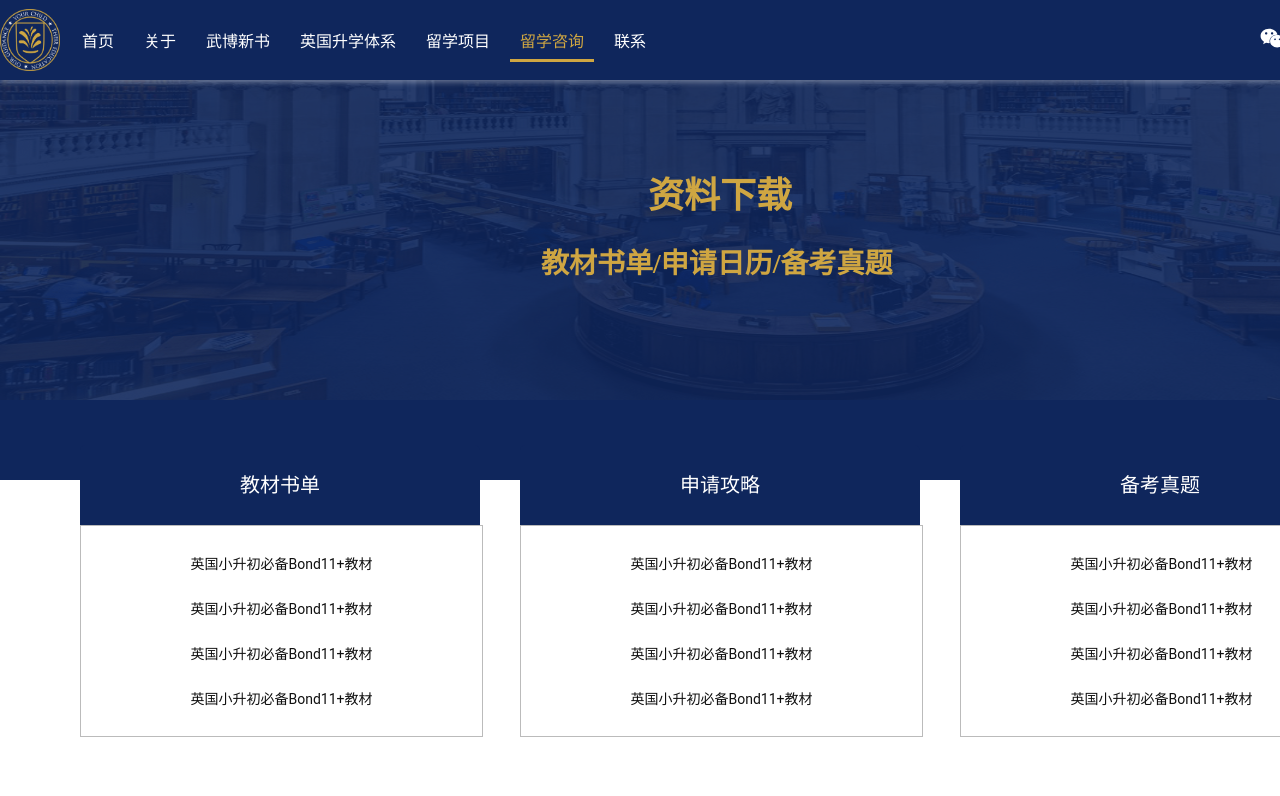
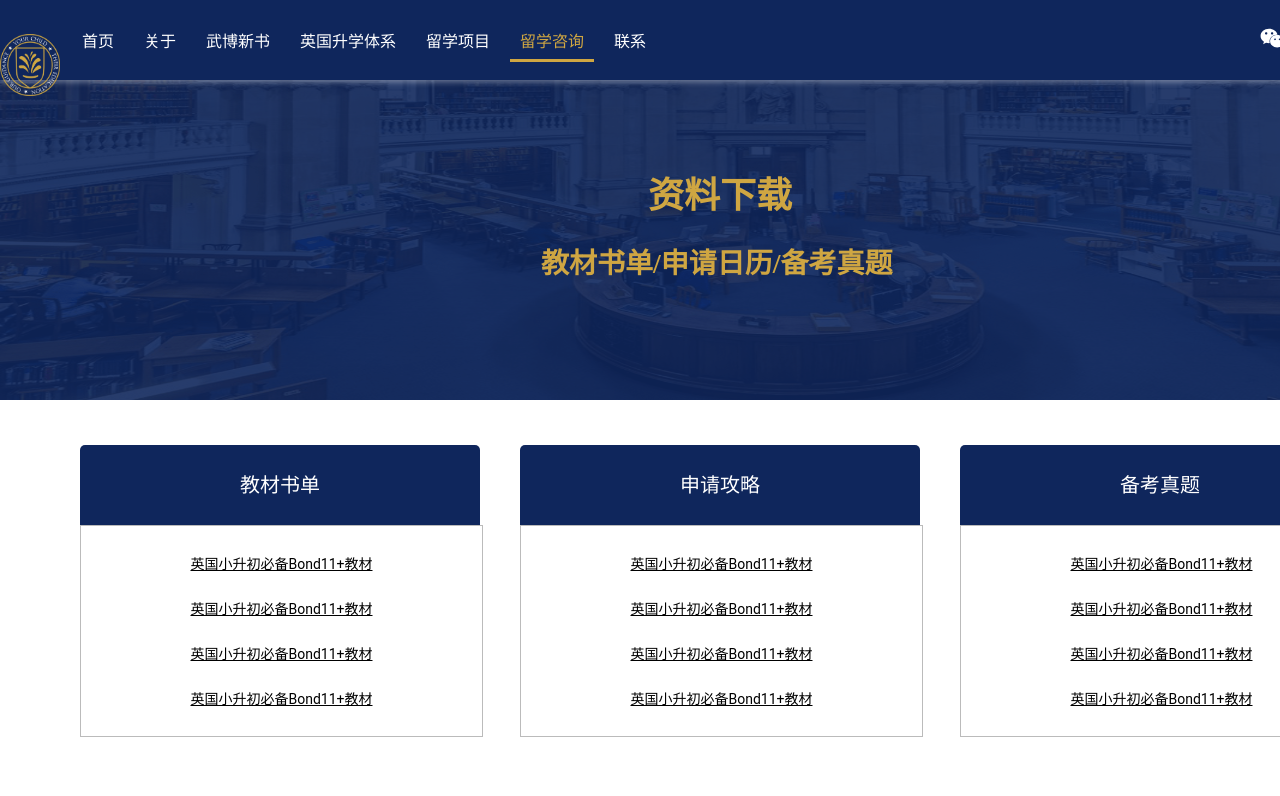
Before and after one commit to Christina0215/waibao, a React (Create React App) app: page /consult/download in a window 1280 px wide. Shown: the top 796 px of the page. Built offline with nearby package versions, Linux system fonts and the light colour scheme.

Commit message:
修复了留学科普的行距，资料下载界面串位，文字下划线，直接下载，居中对齐问题，上传了晓原改的部分。

```diff
--- a/src/abroad.css
+++ b/src/abroad.css
@@ -135,7 +135,8 @@
   font-size: 20px;
   text-align: left;
   font-family: SourceHanSansSC-regular;
-  position: absolute
+  position: absolute;
+  line-height: 25px;
 }
 
 .wccontent {
@@ -144,7 +145,8 @@
   font-size: 16px;
   text-align: left;
   font-family: SourceHanSansSC-regular;
-  position: absolute
+  position: absolute;
+  line-height: 25px;
 }
 
 .udwc {
@@ -314,4 +316,6 @@
   height: 45px;
   font-size: 14px;
   line-height: 77px;
+  display: block;
+  color: black;
 }
--- a/src/components/Download.js
+++ b/src/components/Download.js
@@ -7,7 +7,7 @@ import redqr from '../assets/留学咨询.png';
 function Download() {
     return (
         <div style={{ height: '1025px' }}>
-            <div className='cover'>
+            <div className='cover2'>
                 <img className='bgimg2' src={abroadback} />
                 <div className='title' style={{
                     top: '106px',
@@ -31,10 +31,10 @@ function Download() {
                 left: '80px',
                 top: '525px',
             }}>
-                <div className="dlcontent">英国小升初必备Bond11+教材</div>
-                <div className="dlcontent">英国小升初必备Bond11+教材</div>
-                <div className="dlcontent">英国小升初必备Bond11+教材</div>
-                <div className="dlcontent">英国小升初必备Bond11+教材</div>
+                <a href={videoqr} download='' className="dlcontent">英国小升初必备Bond11+教材</a>
+                <a href={videoqr} download='' className="dlcontent">英国小升初必备Bond11+教材</a>
+                <a href={videoqr} download='' className="dlcontent">英国小升初必备Bond11+教材</a>
+                <a href={videoqr} download='' className="dlcontent">英国小升初必备Bond11+教材</a>
             </div>
             <div className="dltitle" style={{
                 left: '520px',
@@ -47,10 +47,10 @@ function Download() {
                 left: '520px',
                 top: '525px',
             }}>
-                <div className="dlcontent">英国小升初必备Bond11+教材</div>
-                <div className="dlcontent">英国小升初必备Bond11+教材</div>
-                <div className="dlcontent">英国小升初必备Bond11+教材</div>
-                <div className="dlcontent">英国小升初必备Bond11+教材</div>
+                <a href={videoqr} download='' className="dlcontent">英国小升初必备Bond11+教材</a>
+                <a href={videoqr} download='' className="dlcontent">英国小升初必备Bond11+教材</a>
+                <a href={videoqr} download='' className="dlcontent">英国小升初必备Bond11+教材</a>
+                <a href={videoqr} download='' className="dlcontent">英国小升初必备Bond11+教材</a>
             </div>
             <div className="dltitle" style={{
                 left: '960px',
@@ -63,33 +63,37 @@ function Download() {
                 left: '960px',
                 top: '525px',
             }}>
-                <div className="dlcontent">英国小升初必备Bond11+教材</div>
-                <div className="dlcontent">英国小升初必备Bond11+教材</div>
-                <div className="dlcontent">英国小升初必备Bond11+教材</div>
-                <div className="dlcontent">英国小升初必备Bond11+教材</div>
+                <a href={videoqr} download='' className="dlcontent">英国小升初必备Bond11+教材</a>
+                <a href={videoqr} download='' className="dlcontent">英国小升初必备Bond11+教材</a>
+                <a href={videoqr} download='' className="dlcontent">英国小升初必备Bond11+教材</a>
+                <a href={videoqr} download='' className="dlcontent">英国小升初必备Bond11+教材</a>
+                <a href={videoqr} download='' className="dlcontent">英国小升初必备Bond11+教材</a>
+                <a href={videoqr} download='' className="dlcontent">英国小升初必备Bond11+教材</a>
+                <a href={videoqr} download='' className="dlcontent">英国小升初必备Bond11+教材</a>
+                <a href={videoqr} download='' className="dlcontent">英国小升初必备Bond11+教材</a>
             </div>
             <div className="dlend">更多留学资料，请关注武博在英伦或添加小助理</div>
             <img src={videoqr} style={{
                 position: "absolute",
                 left: '537px',
                 top: '842px',
-                width: '160px',
-                height: '160px',
+                width: '120px',
+                height: '120px',
             }} />
             <img src={redqr} style={{
                 position: "absolute",
                 left: '783px',
                 top: '842px',
-                width: '160px',
-                height: '160px',
+                width: '120px',
+                height: '120px',
             }} />
             <div className="qrend" style={{
-                left: '578px',
-                top: '1011px',
+                left: '557px',
+                top: '968px',
             }}>武博在英伦</div>
             <div className="qrend" style={{
-                left: '815px',
-                top: '1011px',
+                left: '795px',
+                top: '968px',
             }}>睿质源小助理</div>
         </div>
     )
--- a/src/components/Recruitment.js
+++ b/src/components/Recruitment.js
@@ -31,11 +31,11 @@ function Recruitment() {
                         <div className="detail-info-right-text">videographer and photographer<br />摄影和摄像</div>
                         <div className="detail-info-right-text">Reading<br />雷丁</div>
                         <div className="detail-info-right-text">flexible to your schedule<br />灵活机动</div>
-                        <div className="detail-info-right-text">• A photographic and film background. you don't need to be a pro; you just need passion.<br />对摄影摄像感兴趣并且有一定的基础。<br />
-                            • Sound and image editorial judgement, with a demonstrable ability to identify weaknesses within a film and a photo and propose improvements.<br />有一定的审美水平，对图像和声音编辑有良好的判断能力，<br />
-                            Photoshop, photo manipulation, as well as br /ochure design and production are all undertaken by your own.<br />能够熟练使用Photoshop软件及其他图像处理软件，同时也可以独立制作宣传册等相关事务。<br />
-                            you'll be working as a freelancer.<br />工作时间自由。<br />
-                            This role is a fantastic opportunity and offers an incredible experience to the successful candidate。<br />这个角色为摄影爱好的同学提供了一个绝佳的机会，机会不容错过，等你来。
+                        <div class="detail-info-right-text-long">• A photographic and film background. you don't need to be a pro; you just need passion.<br />对摄影摄像感兴趣并且有一定的基础。<br /><br />
+                        • Sound and image editorial judgement, with a demonstrable ability to identify weaknesses within a film and a photo and propose improvements.<br />有一定的审美水平，对图像和声音编辑有良好的判断能力，<br /><br />
+                        Photoshop, photo manipulation, as well as brochure design and production are all undertaken by your own.<br />能够熟练使用Photoshop软件及其他图像处理软件，同时也可以独立制作宣传册等相关事务。<br /><br />
+                        you'll be working as a freelancer.<br />工作时间自由。<br /><br />
+                        This role is a fantastic opportunity and offers an incredible experience to the successful candidate。<br />这个角色为摄影爱好的同学提供了一个绝佳的机会，机会不容错过，等你来。
                         </div>
                     </div>
                 </div>
--- a/src/recruitment.css
+++ b/src/recruitment.css
@@ -2,7 +2,7 @@
 	left: 0px;
 	top: 76px;
 	width: 1440px;
-    height: 1100px;
+	height: 1130px;
 	background-image:url('./assets/v2_rd0pzo.png');
 	background-size:cover;
 }
@@ -60,10 +60,10 @@
 }
 .detail-info-center{
 	padding-left: 35px;
-    width: 181px;
+	width: 146px;
 	height: 270px;
 	color: rgba(15, 38, 92, 100);
-    font-size: 20px;
+	font-size: 18px;
 	text-align: left;
 	font-family: SourceHanSansSC-regular;
 	margin-top: 49px;
@@ -73,7 +73,7 @@
 	display: flex;
 	flex-direction: column;
 }
-.logo_{
+.logo{
 	width: 30px;
 	height: 30px;
 	padding-top: 50px;
@@ -84,10 +84,19 @@
 }
 .detail-info-right-text{
 	padding-top: 31px;
-    font-size: 20px;
+	font-size: 18px;
 	text-align: left;
 	font-family: SourceHanSerif-regular;
 }
+.detail-info-right-text-long{
+	width: 920px;
+	color: rgba(0, 0, 0, 1);
+	font-size: 18px;
+	text-align: left;
+	font-family: SourceHanSerif-regular;
+	padding-top: 31px;
+}
 .detail-info-center-text{
 	padding-bottom: 31px;
+	width: 146px;
 }
```
Lines whose indentation alone changed are shown as unchanged.
